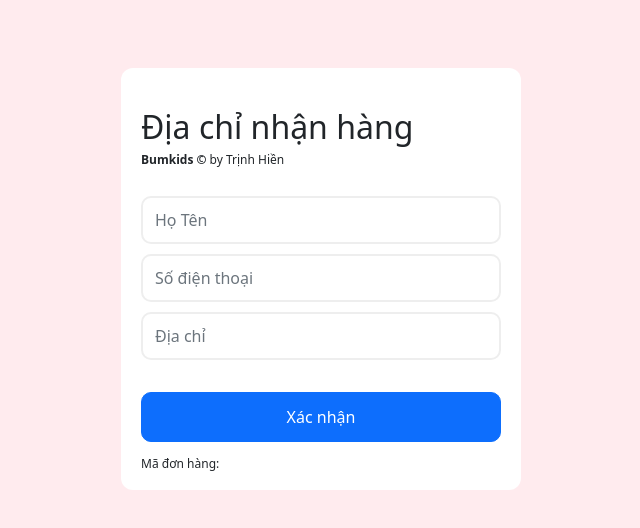
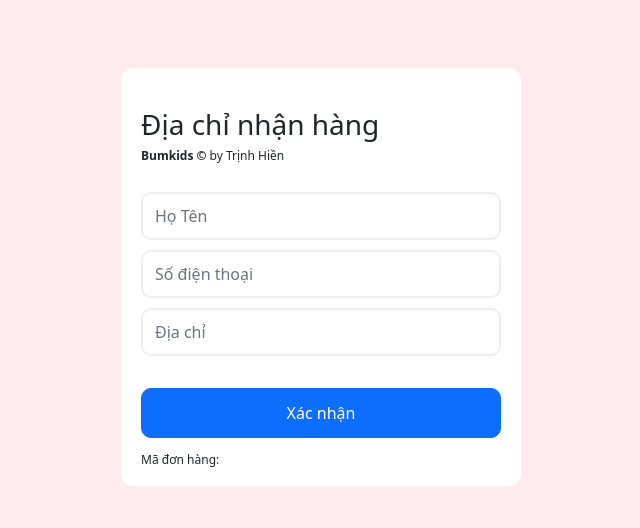
Before and after one commit to quang1412/bumkids, a plain HTML site: page index.html in a window 1280 px wide. Shown: the whole page, without its empty margins (319-959 px from the left). Drawn offline with nearby package versions, Linux system fonts and the light colour scheme.

Commit message:
Update index.html

```diff
--- a/index.html
+++ b/index.html
@@ -47,9 +47,9 @@
             </div>
           </div>
           <form id="formInfo" method="post" class="mb-2">
-            <h2 class="card-title mb-0">
+            <h3 class="card-title mb-0">
               Địa chỉ nhận hàng
-            </h2>
+            </h3>
             <div class="mb-3">
               <small class="agree-text"><b>Bumkids ©</b> by Trịnh Hiền</small>
             </div>
```
